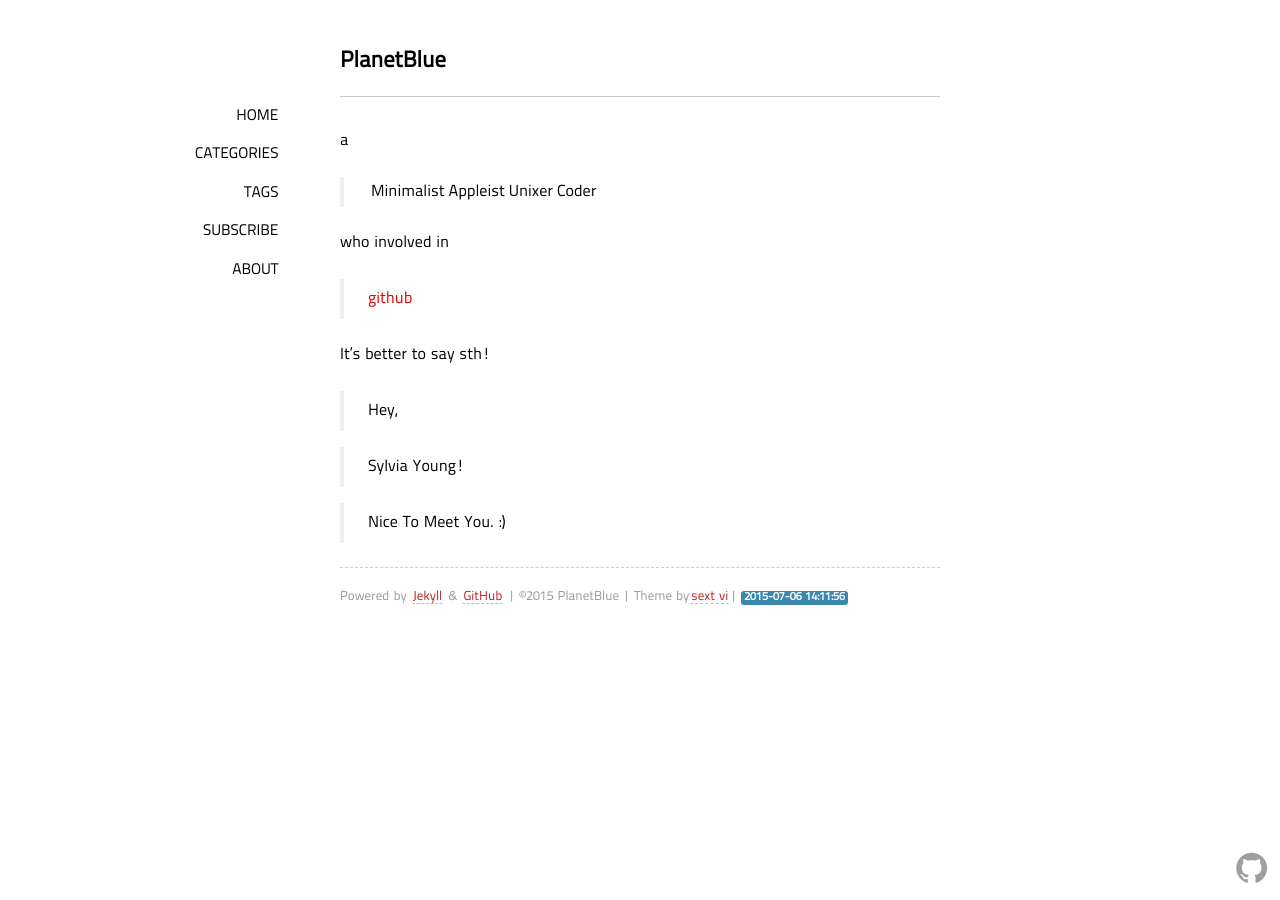
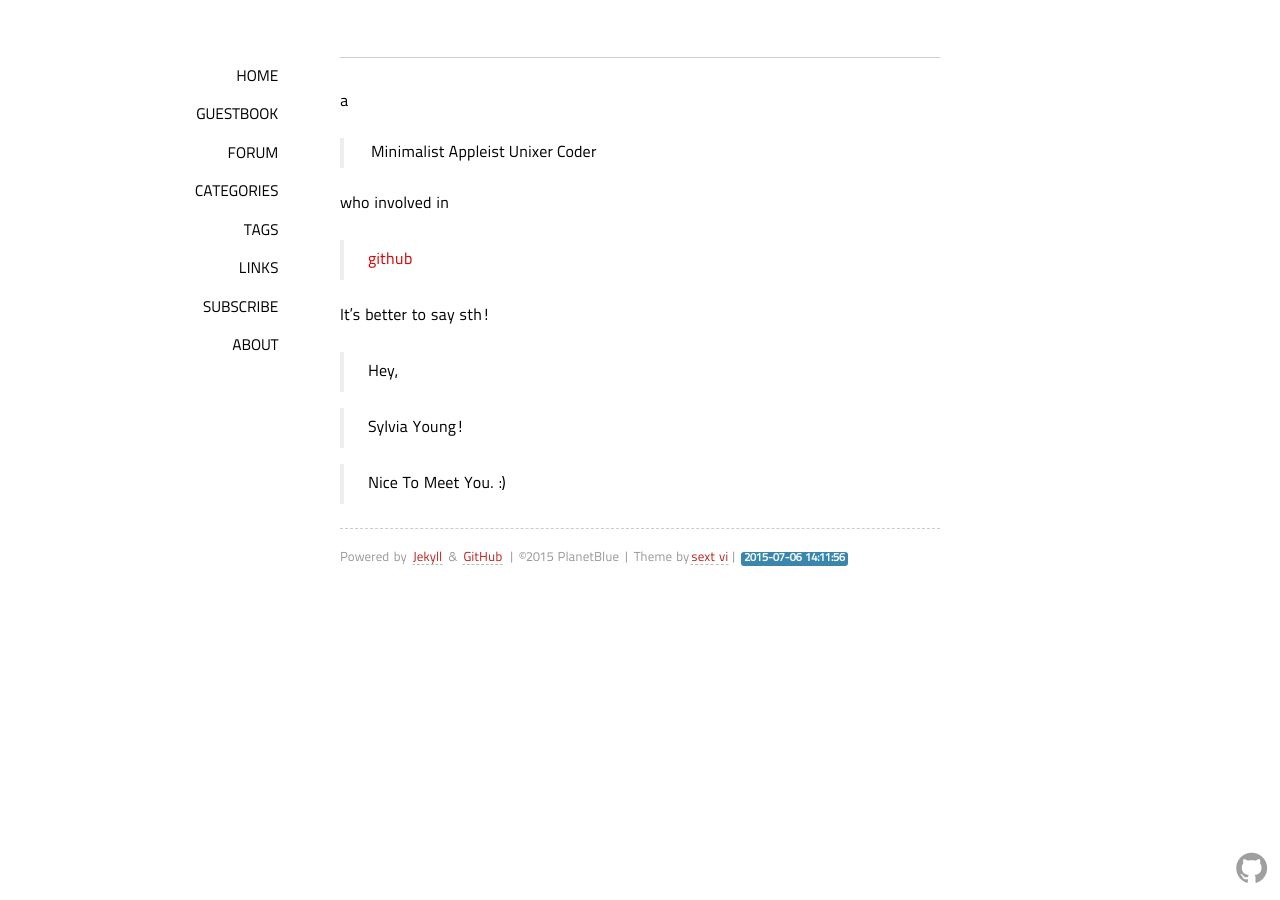
Before and after one commit to lixiangqian/lixiangqian.github.io, a Jekyll site: the page built from about.markdown, in a window 1280 px wide. Built offline with Jekyll 4.4.1, drawn with Linux system fonts in a browser that asks for light colours; nearby versions of some CDN libraries; some web fonts are replaced; Markdown is read by kramdown in place of the engine named in the settings.

Commit message:
change default,html layout

```diff
--- a/_layouts/default.html
+++ b/_layouts/default.html
@@ -43,28 +43,26 @@
     }
     </script>
   </head>
-  <body onload="setInterval(setTimeSpan,1000);">
+   <body onLoad="setInterval(setTimeSpan,1000);">
     <div id="container">
       <div id="main" role="main">
         <header>
-          <div id="header">
-            {% if page.title %}
-              <h1>{{ page.title }}</h1>
-            {% else %}
-              <h1>{{ site.name }}</h1>
-            {% endif %}
-          </div></div>
+        <h1>{{ page.title }}</h1>
         </header>
         <nav>
-          <span><a title="Home Page" class="" href="/">Home</a></span>
-          <span><a title="categories" class="" href="/categories.html">Categories</a></span>
-          <span><a title="tags" class="" href="/tags.html">Tags</a></span>
-          <span><a title="subscribe by feed" class="" href="/atom.xml">Subscribe</a></span>
-          <span><a title="about" class="" href="/about.html">About</a></span>
+        <span><a title="home page" class="" href="/">Home</a></span>
+        <span><a title="guestbook" class="" href="/guestbook/">Guestbook</a></span>
+        <span><a title="forum" class="" href="http://www.fungenomics.com/" target="_blank">Forum</a></span>
+        <span><a title="categories" class="" href="/categories/">Categories</a></span>
+        <span><a title="tags" class="" href="/tags/">Tags</a></span>
+        <span><a title="links" class="" href="/links/">Links</a></span>
+        <span><a title="subscribe by feed" class="" href="/feed/">Subscribe</a></span>
+        <span><a title="about" class="" href="/about/">About</a></span>
         </nav>
-        <div id="content">
-          {{ content }}
-        </div>
+        <article class="content">
+        {{ content }}
+        </article>
+      </div>
         <footer>
           <p>
             <small>
```
